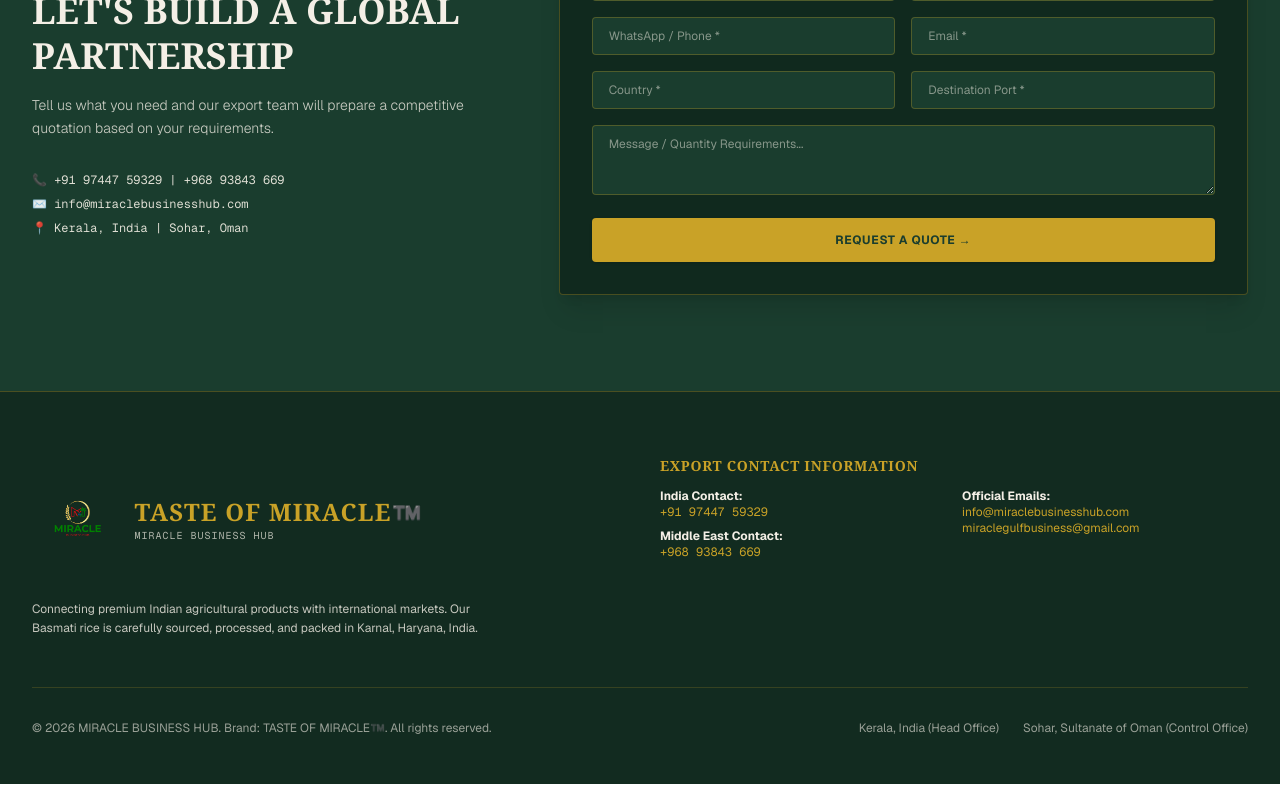
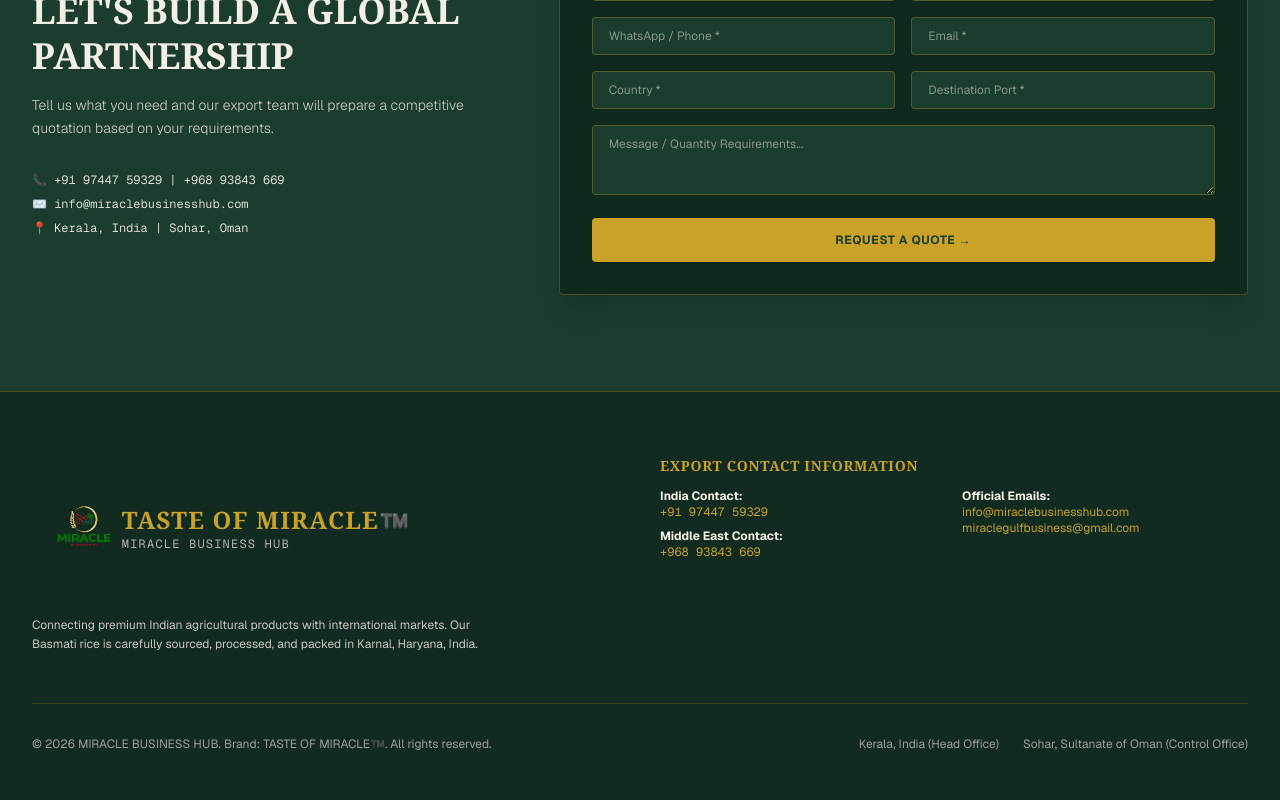
Before and after one commit to Aswathi-hostiva/miracle-business, a Next.js app: page / in a window 1280 px wide. Shown: the part 5146-5946 px from the top of the page. Built offline with nearby package versions, Linux system fonts and the light colour scheme.

Commit message:
Update footerpage

```diff
--- a/src/components/Footer.tsx
+++ b/src/components/Footer.tsx
@@ -10,17 +10,17 @@
 
           {/* Brand Col */}
           <div className="md:col-span-6 space-y-4 text-center md:text-left">
-            <div className="flex items-center justify-center md:justify-start space-x-3">
+            <div className="flex items-center justify-center md:justify-start space-x-1">
               <Image
                 src="/images/miracle_png.png"
                 alt="Taste of Miracle logo"
-                width={480}
-                height={240}
-                className="h-32 w-auto shrink-0 object-contain"
+                width={200}
+                height={200}
+                className="h-32 sm:h-36 w-auto shrink-0 object-contain -mr-3"
               />
               <div>
                 <h3 className="font-serif text-xl sm:text-2xl font-bold text-[#c9a227] tracking-wider">TASTE OF MIRACLE™️</h3>
-                <p className="text-[10px] text-[#f4efe6]/70 uppercase tracking-widest font-mono">MIRACLE BUSINESS HUB</p>
+                <p className="text-[10px] sm:text-xs text-[#f4efe6]/70 uppercase tracking-widest font-mono">MIRACLE BUSINESS HUB</p>
               </div>
             </div>
             <p className="text-xs text-[#f4efe6]/80 leading-relaxed max-w-md mx-auto md:mx-0">
```
